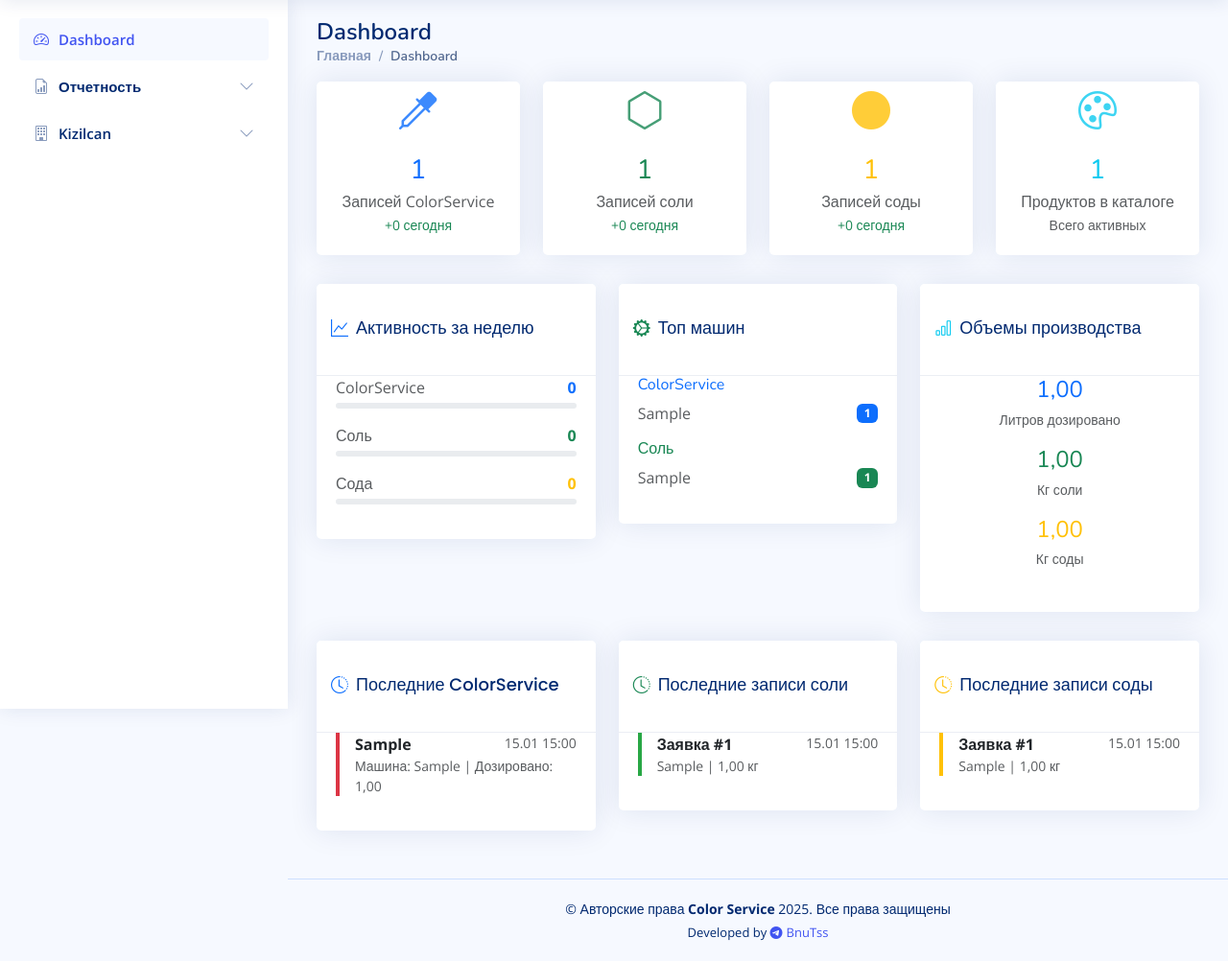
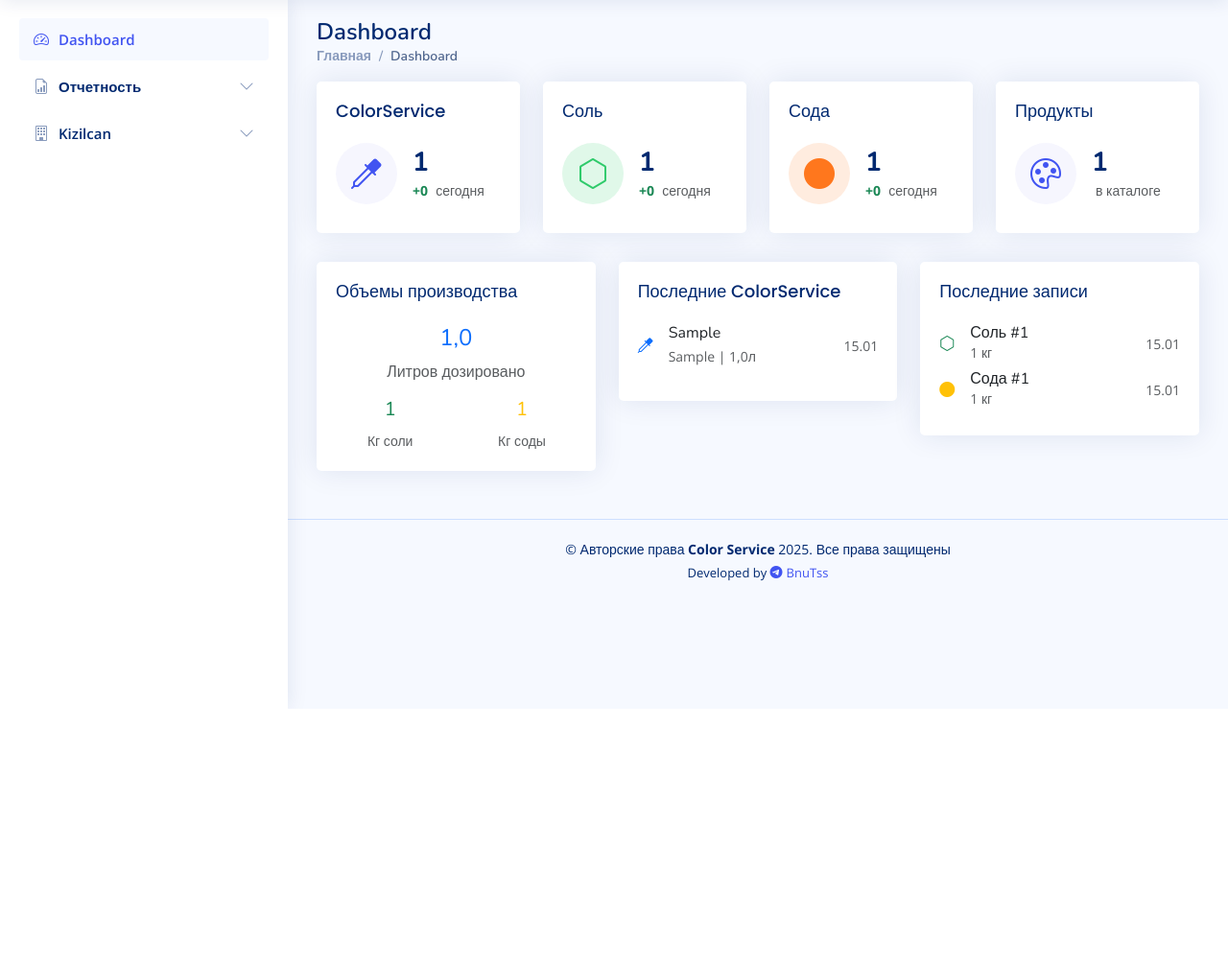
Before and after one commit to Bnutss/ColorService, a Django app: page /services/dashboard/ in a window 1280 px wide. Shown: the part 61-1063 px from the top of the page at 96% size. After the commit the page ends 800 px from the top, so only its background shows below. Run offline with Django 5.2, Linux system fonts and the light colour scheme; a user stored in the database is signed in; tables that the repository leaves empty hold one stand-in row (values such as "Sample post"); parts of the project's set-up code (start-up, migrations or seed data) failed here and were passed over; some libraries are stand-ins or nearby versions.

Commit message:
new commit

```diff
--- a/users/templates/mainmenu/dashboard.html
+++ b/users/templates/mainmenu/dashboard.html
@@ -25,45 +25,7 @@
     <link href="{% static 'users/assets/vendor/simple-datatables/style.css' %}" rel="stylesheet">
     <link href="{% static 'users/assets/css/style.css' %}" rel="stylesheet">
     <script src="https://unpkg.com/htmx.org@1.9.6"></script>
-    {% block extra_css %}
-        <style>
-            .dashboard-card {
-                transition: transform 0.3s ease, box-shadow 0.3s ease;
-            }
-
-            .dashboard-card:hover {
-                transform: translateY(-5px);
-                box-shadow: 0 8px 25px rgba(0, 0, 0, 0.15);
-            }
-
-            .stat-icon {
-                font-size: 2.5rem;
-                opacity: 0.8;
-            }
-
-            .progress-thin {
-                height: 6px;
-            }
-
-            .recent-item {
-                border-left: 4px solid #007bff;
-                padding-left: 1rem;
-                margin-bottom: 1rem;
-            }
-
-            .recent-item.salt {
-                border-left-color: #28a745;
-            }
-
-            .recent-item.soda {
-                border-left-color: #ffc107;
-            }
-
-            .recent-item.color {
-                border-left-color: #dc3545;
-            }
-        </style>
-    {% endblock %}
+    {% block extra_css %}{% endblock %}
 </head>
 <body>
 <header id="header" class="header fixed-top d-flex align-items-center">
@@ -123,149 +85,68 @@
     {% block main_content %}
         <section class="section dashboard">
             <div class="row">
-                <div class="col-lg-3 col-md-6 col-sm-12">
-                    <div class="card dashboard-card text-center">
+                <div class="col-lg-3 col-md-6">
+                    <div class="card info-card sales-card">
                         <div class="card-body">
-                            <div class="d-flex justify-content-center align-items-center mb-3">
-                                <i class="bi bi-eyedropper stat-icon text-primary"></i>
-                            </div>
-                            <h3 class="text-primary mb-1">{{ total_color_records }}</h3>
-                            <p class="text-muted mb-0">Записей ColorService</p>
-                            <small class="text-success">+{{ today_color_records }} сегодня</small>
-                        </div>
-                    </div>
-                </div>
-                <div class="col-lg-3 col-md-6 col-sm-12">
-                    <div class="card dashboard-card text-center">
-                        <div class="card-body">
-                            <div class="d-flex justify-content-center align-items-center mb-3">
-                                <i class="bi bi-hexagon stat-icon text-success"></i>
-                            </div>
-                            <h3 class="text-success mb-1">{{ total_salt_records }}</h3>
-                            <p class="text-muted mb-0">Записей соли</p>
-                            <small class="text-success">+{{ today_salt_records }} сегодня</small>
-                        </div>
-                    </div>
-                </div>
-                <div class="col-lg-3 col-md-6 col-sm-12">
-                    <div class="card dashboard-card text-center">
-                        <div class="card-body">
-                            <div class="d-flex justify-content-center align-items-center mb-3">
-                                <i class="bi bi-circle-fill stat-icon text-warning"></i>
-                            </div>
-                            <h3 class="text-warning mb-1">{{ total_soda_records }}</h3>
-                            <p class="text-muted mb-0">Записей соды</p>
-                            <small class="text-success">+{{ today_soda_records }} сегодня</small>
-                        </div>
-                    </div>
-                </div>
-                <div class="col-lg-3 col-md-6 col-sm-12">
-                    <div class="card dashboard-card text-center">
-                        <div class="card-body">
-                            <div class="d-flex justify-content-center align-items-center mb-3">
-                                <i class="bi bi-palette stat-icon text-info"></i>
-                            </div>
-                            <h3 class="text-info mb-1">{{ total_products }}</h3>
-                            <p class="text-muted mb-0">Продуктов в каталоге</p>
-                            <small class="text-muted">Всего активных</small>
-                        </div>
-                    </div>
-                </div>
-            </div>
-            <div class="row">
-                <div class="col-lg-4">
-                    <div class="card dashboard-card">
-                        <div class="card-header">
-                            <h5 class="card-title d-flex align-items-center">
-                                <i class="bi bi-graph-up me-2 text-primary"></i>
-                                Активность за неделю
-                            </h5>
-                        </div>
-                        <div class="card-body">
-                            <div class="mb-3">
-                                <div class="d-flex justify-content-between">
-                                    <span class="text-muted">ColorService</span>
-                                    <span class="fw-bold text-primary">{{ week_color_records }}</span>
+                            <h5 class="card-title">ColorService</h5>
+                            <div class="d-flex align-items-center">
+                                <div class="card-icon rounded-circle d-flex align-items-center justify-content-center">
+                                    <i class="bi bi-eyedropper"></i>
                                 </div>
-                                <div class="progress progress-thin mt-1">
-                                    <div class="progress-bar bg-primary"
-                                         style="width: {% widthratio week_color_records 100 100 %}%"></div>
-                                </div>
-                            </div>
-                            <div class="mb-3">
-                                <div class="d-flex justify-content-between">
-                                    <span class="text-muted">Соль</span>
-                                    <span class="fw-bold text-success">{{ week_salt_records }}</span>
-                                </div>
-                                <div class="progress progress-thin mt-1">
-                                    <div class="progress-bar bg-success"
-                                         style="width: {% widthratio week_salt_records 100 100 %}%"></div>
-                                </div>
-                            </div>
-                            <div class="mb-3">
-                                <div class="d-flex justify-content-between">
-                                    <span class="text-muted">Сода</span>
-                                    <span class="fw-bold text-warning">{{ week_soda_records }}</span>
-                                </div>
-                                <div class="progress progress-thin mt-1">
-                                    <div class="progress-bar bg-warning"
-                                         style="width: {% widthratio week_soda_records 100 100 %}%"></div>
+                                <div class="ps-3">
+                                    <h6>{{ total_color_records }}</h6>
+                                    <span class="text-success small pt-1 fw-bold">+{{ today_color_records }}</span>
+                                    <span class="text-muted small pt-2 ps-1">сегодня</span>
                                 </div>
                             </div>
                         </div>
                     </div>
                 </div>
-                <div class="col-lg-4">
-                    <div class="card dashboard-card">
-                        <div class="card-header">
-                            <h5 class="card-title d-flex align-items-center">
-                                <i class="bi bi-gear-wide-connected me-2 text-success"></i>
-                                Топ машин
-                            </h5>
-                        </div>
+                <div class="col-lg-3 col-md-6">
+                    <div class="card info-card revenue-card">
                         <div class="card-body">
-                            <div class="mb-3">
-                                <h6 class="text-primary mb-2">ColorService</h6>
-                                {% for machine in color_machines %}
-                                    <div class="d-flex justify-content-between align-items-center mb-2">
-                                        <span class="text-muted">{{ machine.macchina|default:"Не указана" }}</span>
-                                        <span class="badge bg-primary">{{ machine.count }}</span>
-                                    </div>
-                                {% endfor %}
-                            </div>
-                            <div class="mb-3">
-                                <h6 class="text-success mb-2">Соль</h6>
-                                {% for machine in salt_machines %}
-                                    <div class="d-flex justify-content-between align-items-center mb-2">
-                                        <span class="text-muted">{{ machine.makine_adi|truncatechars:15 }}</span>
-                                        <span class="badge bg-success">{{ machine.count }}</span>
-                                    </div>
-                                {% endfor %}
+                            <h5 class="card-title">Соль</h5>
+                            <div class="d-flex align-items-center">
+                                <div class="card-icon rounded-circle d-flex align-items-center justify-content-center">
+                                    <i class="bi bi-hexagon"></i>
+                                </div>
+                                <div class="ps-3">
+                                    <h6>{{ total_salt_records }}</h6>
+                                    <span class="text-success small pt-1 fw-bold">+{{ today_salt_records }}</span>
+                                    <span class="text-muted small pt-2 ps-1">сегодня</span>
+                                </div>
                             </div>
                         </div>
                     </div>
                 </div>
-                <div class="col-lg-4">
-                    <div class="card dashboard-card">
-                        <div class="card-header">
-                            <h5 class="card-title d-flex align-items-center">
-                                <i class="bi bi-bar-chart me-2 text-info"></i>
-                                Объемы производства
-                            </h5>
+                <div class="col-lg-3 col-md-6">
+                    <div class="card info-card customers-card">
+                        <div class="card-body">
+                            <h5 class="card-title">Сода</h5>
+                            <div class="d-flex align-items-center">
+                                <div class="card-icon rounded-circle d-flex align-items-center justify-content-center">
+                                    <i class="bi bi-circle-fill"></i>
+                                </div>
+                                <div class="ps-3">
+                                    <h6>{{ total_soda_records }}</h6>
+                                    <span class="text-success small pt-1 fw-bold">+{{ today_soda_records }}</span>
+                                    <span class="text-muted small pt-2 ps-1">сегодня</span>
+                                </div>
+                            </div>
                         </div>
+                    </div>
+                </div>
+                <div class="col-lg-3 col-md-6">
+                    <div class="card info-card sales-card">
                         <div class="card-body">
-                            <div class="text-center mb-4">
-                                <div class="mb-3">
-                                    <h4 class="text-primary mb-1">{{ total_dosed_color|floatformat:2 }}</h4>
-                                    <small class="text-muted">Литров дозировано</small>
+                            <h5 class="card-title">Продукты</h5>
+                            <div class="d-flex align-items-center">
+                                <div class="card-icon rounded-circle d-flex align-items-center justify-content-center">
+                                    <i class="bi bi-palette"></i>
                                 </div>
-                                <div class="mb-3">
-                                    <h4 class="text-success mb-1">{{ total_salt_kg|floatformat:2 }}</h4>
-                                    <small class="text-muted">Кг соли</small>
-                                </div>
-                                <div class="mb-3">
-                                    <h4 class="text-warning mb-1">{{ total_soda_kg|floatformat:2 }}</h4>
-                                    <small class="text-muted">Кг соды</small>
+                                <div class="ps-3">
+                                    <h6>{{ total_products }}</h6>
+                                    <span class="text-muted small pt-2 ps-1">в каталоге</span>
                                 </div>
                             </div>
                         </div>
@@ -274,23 +155,42 @@
             </div>
             <div class="row">
                 <div class="col-lg-4">
-                    <div class="card dashboard-card">
-                        <div class="card-header">
-                            <h5 class="card-title d-flex align-items-center">
-                                <i class="bi bi-clock-history me-2 text-primary"></i>
-                                Последние ColorService
-                            </h5>
+                    <div class="card">
+                        <div class="card-body">
+                            <h5 class="card-title">Объемы производства</h5>
+                            <div class="row text-center">
+                                <div class="col-12 mb-3">
+                                    <h4 class="text-primary">{{ total_dosed_color|floatformat:1 }}</h4>
+                                    <span class="text-muted">Литров дозировано</span>
+                                </div>
+                                <div class="col-6">
+                                    <h5 class="text-success">{{ total_salt_kg|floatformat:0 }}</h5>
+                                    <span class="text-muted small">Кг соли</span>
+                                </div>
+                                <div class="col-6">
+                                    <h5 class="text-warning">{{ total_soda_kg|floatformat:0 }}</h5>
+                                    <span class="text-muted small">Кг соды</span>
+                                </div>
+                            </div>
                         </div>
+                    </div>
+                </div>
+                <div class="col-lg-4">
+                    <div class="card">
                         <div class="card-body">
+                            <h5 class="card-title">Последние ColorService</h5>
                             {% for record in recent_color_records %}
-                                <div class="recent-item color">
-                                    <div class="d-flex justify-content-between">
-                                        <strong>{{ record.id_prodotto|default:"Не указан" }}</strong>
-                                        <small class="text-muted">{{ record.data_dosaggio|date:"d.m H:i" }}</small>
+                                <div class="d-flex align-items-center mb-3">
+                                    <div class="flex-shrink-0">
+                                        <i class="bi bi-eyedropper text-primary"></i>
                                     </div>
-                                    <div class="text-muted small">
-                                        Машина: {{ record.macchina|default:"Не указана" }} |
-                                        Дозировано: {{ record.dosato|floatformat:2|default:"0" }}
+                                    <div class="flex-grow-1 ms-3">
+                                        <h6 class="mb-1">{{ record.id_prodotto|default:"Не указан" }}</h6>
+                                        <p class="mb-0 text-muted small">{{ record.macchina|default:"Не указана" }}
+                                            | {{ record.dosato|floatformat:1|default:"0" }}л</p>
+                                    </div>
+                                    <div class="flex-shrink-0">
+                                        <span class="text-muted small">{{ record.data_dosaggio|date:"d.m" }}</span>
                                     </div>
                                 </div>
                             {% endfor %}
@@ -298,47 +198,34 @@
                     </div>
                 </div>
                 <div class="col-lg-4">
-                    <div class="card dashboard-card">
-                        <div class="card-header">
-                            <h5 class="card-title d-flex align-items-center">
-                                <i class="bi bi-clock-history me-2 text-success"></i>
-                                Последние записи соли
-                            </h5>
-                        </div>
+                    <div class="card">
                         <div class="card-body">
+                            <h5 class="card-title">Последние записи</h5>
                             {% for record in recent_salt_records %}
-                                <div class="recent-item salt">
-                                    <div class="d-flex justify-content-between">
-                                        <strong>Заявка #{{ record.istek_no }}</strong>
-                                        <small class="text-muted">{{ record.timestamp|date:"d.m H:i" }}</small>
+                                <div class="d-flex align-items-center mb-2">
+                                    <div class="flex-shrink-0">
+                                        <i class="bi bi-hexagon text-success"></i>
                                     </div>
-                                    <div class="text-muted small">
-                                        {{ record.makine_adi|truncatechars:20 }} |
-                                        {{ record.miktar_kg|floatformat:2 }} кг
+                                    <div class="flex-grow-1 ms-3">
+                                        <h6 class="mb-0">Соль #{{ record.istek_no }}</h6>
+                                        <p class="mb-0 text-muted small">{{ record.miktar_kg|floatformat:0 }} кг</p>
+                                    </div>
+                                    <div class="flex-shrink-0">
+                                        <span class="text-muted small">{{ record.timestamp|date:"d.m" }}</span>
                                     </div>
                                 </div>
                             {% endfor %}
-                        </div>
-                    </div>
-                </div>
-                <div class="col-lg-4">
-                    <div class="card dashboard-card">
-                        <div class="card-header">
-                            <h5 class="card-title d-flex align-items-center">
-                                <i class="bi bi-clock-history me-2 text-warning"></i>
-                                Последние записи соды
-                            </h5>
-                        </div>
-                        <div class="card-body">
                             {% for record in recent_soda_records %}
-                                <div class="recent-item soda">
-                                    <div class="d-flex justify-content-between">
-                                        <strong>Заявка #{{ record.istek_no }}</strong>
-                                        <small class="text-muted">{{ record.timestamp|date:"d.m H:i" }}</small>
+                                <div class="d-flex align-items-center mb-2">
+                                    <div class="flex-shrink-0">
+                                        <i class="bi bi-circle-fill text-warning"></i>
                                     </div>
-                                    <div class="text-muted small">
-                                        {{ record.makine_adi|truncatechars:20 }} |
-                                        {{ record.miktar_kg|floatformat:2 }} кг
+                                    <div class="flex-grow-1 ms-3">
+                                        <h6 class="mb-0">Сода #{{ record.istek_no }}</h6>
+                                        <p class="mb-0 text-muted small">{{ record.miktar_kg|floatformat:0 }} кг</p>
+                                    </div>
+                                    <div class="flex-shrink-0">
+                                        <span class="text-muted small">{{ record.timestamp|date:"d.m" }}</span>
                                     </div>
                                 </div>
                             {% endfor %}
@@ -379,22 +266,6 @@
 <script src="{% static 'users/assets/vendor/php-email-form/validate.js' %}"></script>
 <script src="{% static 'users/assets/js/main.js' %}"></script>
 
-{% block extra_js %}
-    <script>
-        document.addEventListener('DOMContentLoaded', function () {
-            const cards = document.querySelectorAll('.dashboard-card');
-            cards.forEach(card => {
-                card.addEventListener('mouseenter', function () {
-                    this.style.transform = 'translateY(-5px)';
-                    this.style.boxShadow = '0 8px 25px rgba(0,0,0,0.15)';
-                });
-                card.addEventListener('mouseleave', function () {
-                    this.style.transform = 'translateY(0)';
-                    this.style.boxShadow = '';
-                });
-            });
-        });
-    </script>
-{% endblock %}
+{% block extra_js %}{% endblock %}
 </body>
 </html>
--- a/users/views.py
+++ b/users/views.py
@@ -50,7 +50,6 @@ class DashboardView(LoginRequiredMixin, TemplateView):
 
         today = timezone.now().date()
         week_ago = today - timedelta(days=7)
-        month_ago = today - timedelta(days=30)
 
         context['total_color_records'] = SupStorico.objects.count()
         context['total_salt_records'] = TuzRecord.objects.count()
@@ -61,20 +60,9 @@ class DashboardView(LoginRequiredMixin, TemplateView):
         context['today_salt_records'] = TuzRecord.objects.filter(timestamp__date=today).count()
         context['today_soda_records'] = SodaRecord.objects.filter(timestamp__date=today).count()
 
-        context['week_color_records'] = SupStorico.objects.filter(data_dosaggio__date__gte=week_ago).count()
-        context['week_salt_records'] = TuzRecord.objects.filter(timestamp__date__gte=week_ago).count()
-        context['week_soda_records'] = SodaRecord.objects.filter(timestamp__date__gte=week_ago).count()
-
-        context['color_machines'] = SupStorico.objects.values('macchina').annotate(
-            count=Count('sup_storico_id')).order_by('-count')[:5]
-        context['salt_machines'] = TuzRecord.objects.values('makine_adi').annotate(count=Count('id')).order_by(
-            '-count')[:5]
-        context['soda_machines'] = SodaRecord.objects.values('makine_adi').annotate(count=Count('id')).order_by(
-            '-count')[:5]
-
-        context['recent_color_records'] = SupStorico.objects.order_by('-data_dosaggio')[:5]
-        context['recent_salt_records'] = TuzRecord.objects.order_by('-timestamp')[:5]
-        context['recent_soda_records'] = SodaRecord.objects.order_by('-timestamp')[:5]
+        context['recent_color_records'] = SupStorico.objects.order_by('-data_dosaggio')[:3]
+        context['recent_salt_records'] = TuzRecord.objects.order_by('-timestamp')[:3]
+        context['recent_soda_records'] = SodaRecord.objects.order_by('-timestamp')[:3]
 
         context['total_dosed_color'] = SupStorico.objects.aggregate(total=Sum('dosato'))['total'] or 0
         context['total_salt_kg'] = TuzRecord.objects.aggregate(total=Sum('miktar_kg'))['total'] or 0
```
